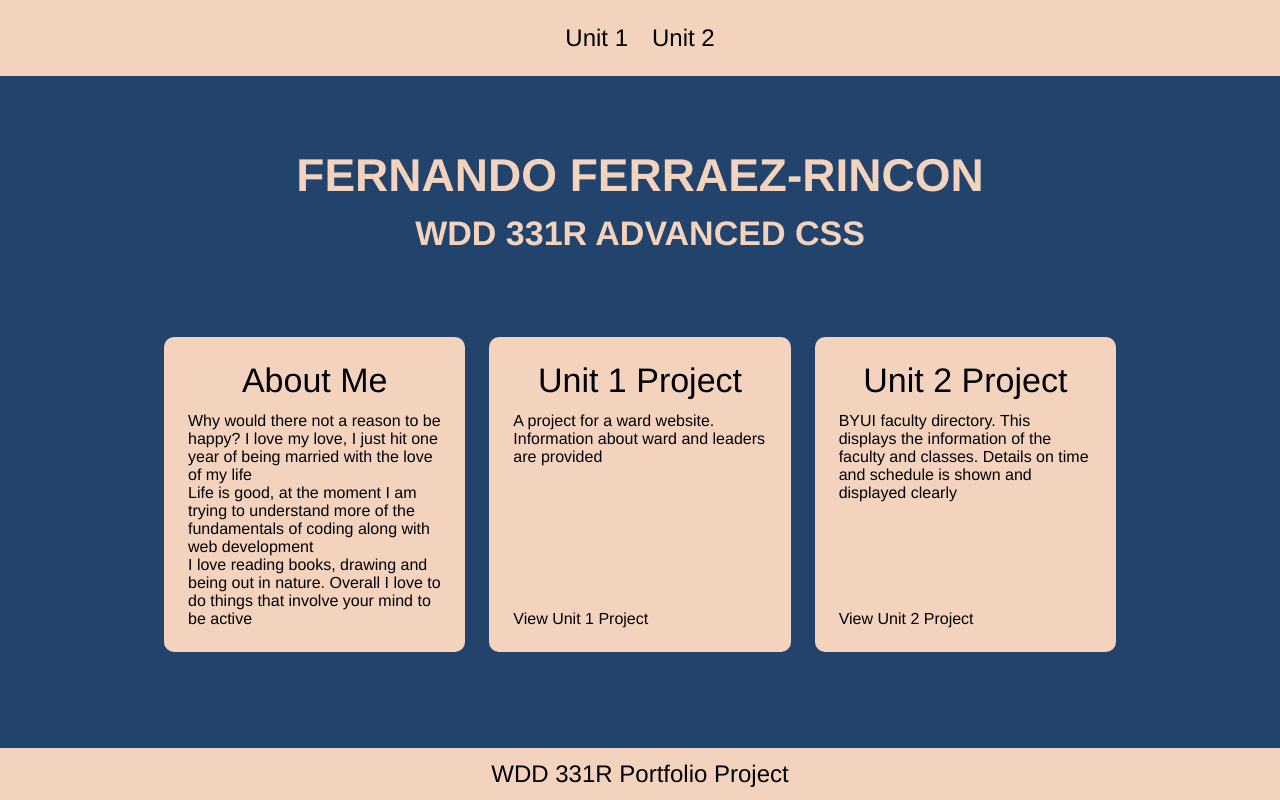
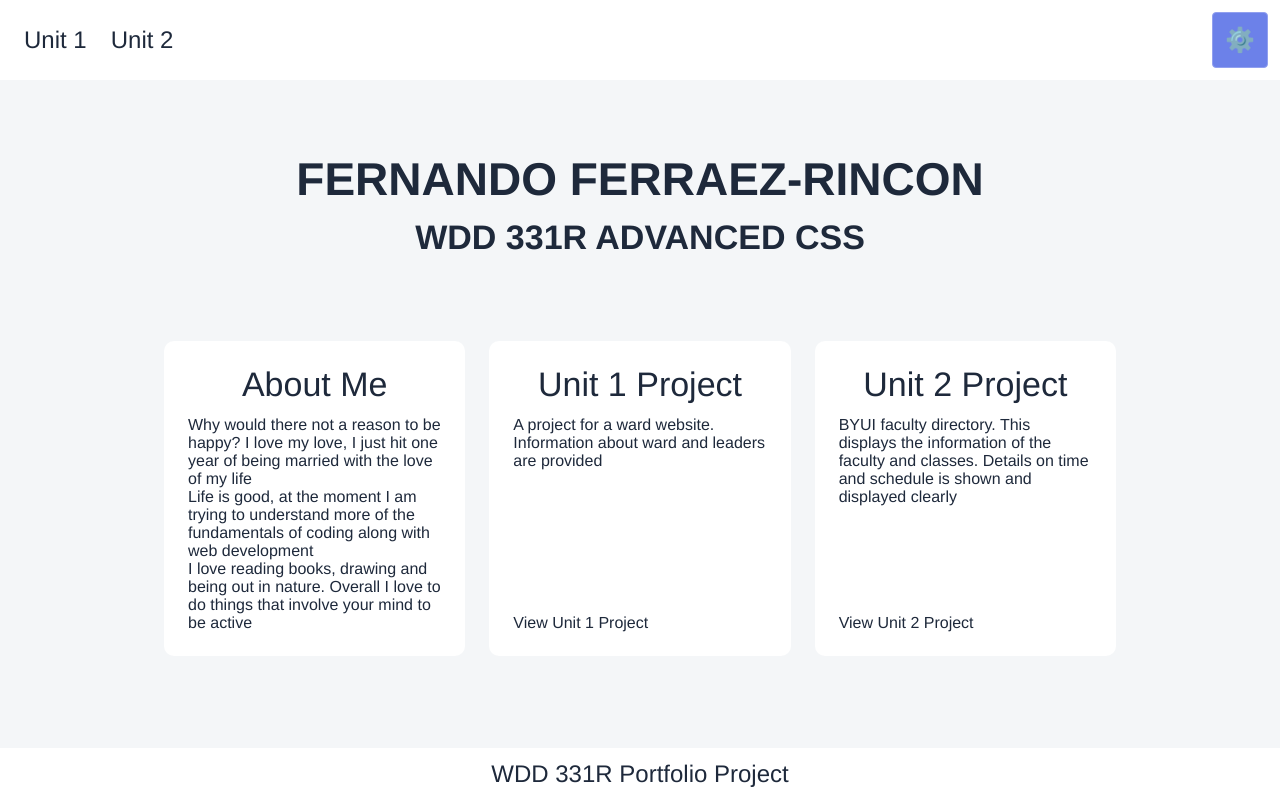
Before and after one commit to cachito2002/wdd331-portfolio, a website: page index.html in a window 1280 px wide. Drawn offline with Linux system fonts and the light colour scheme.

Commit message:
finished assignments

```diff
--- a/css/components/components.css
+++ b/css/components/components.css
@@ -7,7 +7,7 @@ ul {
 .card {
     display: flex;
     flex-direction: column;
-    background-color: var(--text-color);
+    background-color: var(--color-surface);
     padding: var(--medium-spacing);
     color: var(--normal-color);
     border-radius: var(--border-radius);
--- /dev/null
+++ b/css/components/theme-toggle.css
@@ -0,0 +1,155 @@
+details.theme-menu {
+    position: relative;
+    display: inline-block;
+    width: max-content;
+    margin: 0;
+    padding: 0;
+    border: none;
+    background: transparent;
+    flex-shrink: 0;
+    box-shadow: none;
+    overflow: visible;
+    color: inherit;
+
+    &:focus,
+    &:focus-visible {
+        outline: none;
+    }
+
+    > summary.theme-control {
+        text-transform: none;
+        font-weight: normal;
+        list-style: none;
+        width: max-content;
+
+        &::after {
+            content: none;
+            display: none;
+        }
+
+        &::-webkit-details-marker {
+            display: none;
+        }
+
+        &::marker {
+            content: '';
+        }
+
+        &:focus {
+            outline: none;
+        }
+
+        &:focus-visible {
+            outline: var(--outline-width) solid var(--color-accent);
+            outline-offset: var(--outline-width);
+        }
+
+        &::before {
+            content: '\2699\FE0F';
+        }
+    }
+
+    .theme-control {
+        box-sizing: border-box;
+        display: inline-flex;
+        align-items: center;
+        justify-content: center;
+        min-width: calc(var(--icon-size-md) + var(--spacing-md));
+        min-height: calc(var(--icon-size-md) + var(--spacing-md));
+        margin: 0;
+        padding: 0;
+        font-size: var(--icon-size-sm);
+        line-height: 1;
+        color: var(--header-text);
+        background-color: var(--theme-toggle-bg);
+        border: 1px solid var(--theme-toggle-border);
+        border-radius: var(--radius-sm);
+        cursor: pointer;
+        transition:
+            background-color var(--transition-base),
+            border-color var(--transition-base);
+
+        &:hover {
+            background-color: var(--theme-toggle-bg-hover);
+            border-color: var(--theme-toggle-border-hover);
+        }
+    }
+
+    > .theme-extra {
+        position: absolute;
+        z-index: 50;
+        top: calc(100% + var(--spacing-md));
+        right: 0;
+        margin: 0;
+        display: flex;
+        flex-direction: column;
+        align-items: flex-end;
+        gap: var(--spacing-md);
+        padding: 0;
+        background: none;
+        border: none;
+        box-shadow: none;
+    }
+
+    &:not([open]) > .theme-extra {
+        display: none;
+    }
+
+    &[open] > .theme-extra {
+        animation: theme-extra-reveal 0.2s ease-out;
+    }
+
+    .theme-pick {
+        position: relative;
+
+        input {
+            position: absolute;
+            opacity: 0;
+            width: 0;
+            height: 0;
+            margin: 0;
+            pointer-events: none;
+        }
+
+        &:has(input:focus-visible) {
+            outline: var(--outline-width) solid var(--color-accent);
+            outline-offset: var(--outline-width);
+        }
+    }
+}
+
+html:has(input[name='theme-preference'][value='light']:checked) {
+    & details.theme-menu > summary.theme-control::before {
+        content: '\2600\FE0F';
+    }
+
+    & details.theme-menu .theme-pick[data-theme-pick='light'] {
+        display: none;
+    }
+}
+
+html:has(input[name='theme-preference'][value='dark']:checked) {
+    & details.theme-menu > summary.theme-control::before {
+        content: '\1F316';
+    }
+
+    & details.theme-menu .theme-pick[data-theme-pick='dark'] {
+        display: none;
+    }
+}
+
+html:has(input[name='theme-preference'][value='system']:checked) {
+    & details.theme-menu .theme-pick[data-theme-pick='system'] {
+        display: none;
+    }
+}
+
+@keyframes theme-extra-reveal {
+    from {
+        transform: translateY(-0.4rem);
+    }
+
+    to {
+        transform: translateY(0);
+    }
+}
--- a/css/layout/layout.css
+++ b/css/layout/layout.css
@@ -31,7 +31,10 @@ main > section {
 }
 
 .page-header {
-    background-color: var(--text-color);
+    display: flex;
+    align-items: center;
+    justify-content: space-between;
+    background-color: var(--color-surface);
     a {
         color: var(--normal-color);
         font-size: var(--font-size-small_medium);
@@ -51,7 +54,7 @@ main > section {
 }
 
 .page-footer {
-    background-color: var(--text-color);
+    background-color: var(--color-surface);
     margin: 0;
 
     p {
--- a/css/main.css
+++ b/css/main.css
@@ -10,4 +10,6 @@
 
 @import "./components/components.css" layer(components);
 
+@import url('components/theme-toggle.css') layer(components);
+
 @import "./utilities/utilities.css" layer(utilities);
--- a/css/tokens/colors.css
+++ b/css/tokens/colors.css
@@ -1,9 +1,83 @@
 :root {
-    --text-color: #F3D3BD;
-    --primary-color: #dc2f43;
-    --background-color: #22436b;
-    --accent-color: #b3cbfef9;
-    --classic-link-color: white;
-    --normal-color: black;
+
+    color-scheme: light;
+
+
+    --text-color: var(--color-text);
+    --primary-color: var(--color-accent);
+    --background-color: var(--color-bg);
+    --accent-color: var(--color-accent);
+    --classic-link-color: var(--color-link);
+    --normal-color: var(--color-text);
     --verification: rgb(82, 135, 82);
+
+    /* ---- Seeds ---- */
+    --seed-bg: #f4f6f8;
+    --seed-surface: #ffffff;
+    --seed-text: #1e293b;
+    --seed-text-muted: #64748b;
+    --seed-accent: oklch(0.55 0.2 270);  /* CHANGE THIS: Choose your own hue */
+    --seed-accent-hover: color-mix(in oklch, var(--seed-accent) 80%, black);
+    --seed-link: var(--seed-accent);
+    --seed-link-hover: var(--seed-accent-hover);
+    --seed-border: #e2e8f0;
+    --seed-border-strong: #cbd5e1;
 }
+
+:root {
+    /* ---- Accent ramp ---- */
+    --accent-200: color-mix(in oklch, var(--seed-accent) 30%, white);
+    --accent-300: color-mix(in oklch, var(--seed-accent) 50%, white);
+    --accent-400: color-mix(in oklch, var(--seed-accent) 75%, white);
+    --accent-500: var(--seed-accent);
+    --accent-600: color-mix(in oklch, var(--seed-accent) 80%, black);
+    --accent-700: color-mix(in oklch, var(--seed-accent) 60%, black);
+    --accent-800: color-mix(in oklch, var(--seed-accent) 40%, black);
+}
+
+
+
+/* User chose dark */
+html:has(input[name='theme-preference'][value='dark']:checked) {
+    color-scheme: dark;
+}
+
+/* User chose system and OS is dark */
+@media (prefers-color-scheme: dark) {
+    html:has(input[name='theme-preference'][value='system']:checked) {
+        color-scheme: dark;
+    }
+}
+:root,
+
+html {
+    /* ---- Semantic tokens ---- */
+    --color-bg: light-dark(var(--seed-bg), oklch(0.18 0.02 260));
+    --color-surface: light-dark(var(--seed-surface), oklch(0.22 0.03 260));
+    --color-text: light-dark(var(--seed-text), oklch(0.88 0.02 260));
+    --color-text-muted: light-dark(var(--seed-text-muted), oklch(0.68 0.03 250));
+    --color-accent: light-dark(var(--seed-accent), oklch(0.62 0.15 240));
+    --color-accent-hover: light-dark(var(--seed-accent-hover), oklch(0.68 0.18 240));
+    --color-link: light-dark(var(--seed-link), oklch(0.65 0.16 240));
+    --color-link-hover: light-dark(var(--seed-link-hover), oklch(0.72 0.18 240));
+    --color-border: light-dark(var(--seed-border), oklch(0.32 0.02 260));
+    --color-border-strong: light-dark(var(--seed-border-strong), oklch(0.38 0.02 260));
+
+    /* Tint the native checkboxes, radios, and range sliders */
+    accent-color: var(--color-accent);
+
+    /* ---- Header chrome ---- */
+    --header-bg: var(--color-accent);
+    --header-text: light-dark(#ffffff, #f0f4f8);
+
+    /* ---- Theme toggle (consumed by theme-toggle.css) ---- */
+    --theme-toggle-bg: color-mix(in srgb, var(--header-text) 20%, var(--header-bg));
+    --theme-toggle-border: color-mix(in srgb, var(--header-text) 40%, var(--header-bg));
+    --theme-toggle-bg-hover: color-mix(in srgb, var(--header-text) 30%, var(--header-bg));
+    --theme-toggle-border-hover: color-mix(in srgb, var(--header-text) 55%, var(--header-bg));
+
+    /* ---- Shadows ---- */
+    --shadow-color: light-dark(rgb(0 0 0 / 0.09), rgb(0 0 0 / 0.28));
+    --shadow-sm: 0 1px 2px 0 var(--shadow-color);
+    --shadow-md: 0 1px 3px 0 var(--shadow-color);
+}
--- a/css/tokens/variables.css
+++ b/css/tokens/variables.css
@@ -1,13 +1,60 @@
 :root {
-    --small-spacing: 12px;
-    --medium-spacing: 24px;
-    --large-spacing: 36px;
-    --extra-large-spacing: 46px;
-    --font-family: Helvetica, Apple, sans-serif;
-    --border-radius: 10px;
+    /* SPACING */
+    --spacing-sm: 12px;
+    --spacing-md: 24px;
+    --spacing-lg: 36px;
+    --spacing-xl: 46px;
 
-    --font-size-small: 14px;
-    --font-size-small_medium: 24px;
-    --font-size-medium: 34px;
-    --font-size-large: 46px;
+     /* FONT SIZE */
+    --font-size-sm: 14px;
+    --font-size-sm-md: 24px;
+    --font-size-md: 34px;
+    --font-size-lg: 46px;
+
+     /* RADIUS */
+    --radius-sm: 4px;
+    --radius-md: 6px;
+    --radius-lg: 8px;
+    --radius-default: 10px;
+
+    /* FAMILY-FONT */
+    --font-family-sans: Helvetica, Ariel, sans-serif;
+    --font-family-mono: monospace;
+
+     /* TRANSITIONS */
+    --transition-base: 0.2s ease;
+
+    /* ICONS */
+    --icon-size-sm: 24px;
+    --icon-size-md: 32px;
+
+    /* FOCUS */
+    --outline-width: 2px;
+    --outline-offset: 3px;
+
+
+    /* LEGACY SPACE TOKENS */
+    --small-spacing: var(--spacing-sm);
+    --medium-spacing: var(--spacing-md);
+    --large-spacing: var(--spacing-lg);
+    --extra-large-spacing: var(--spacing-xl);
+
+
+     /* LEGACY FONT SIZE */
+    --font-size-small: var(--font-size-sm);
+    --font-size-small_medium: var(--font-size-sm-md);
+    --font-size-medium: var(--font-size-md);
+    --font-size-large: var(--font-size-lg);
+
+    /* LEGACY FAMILY-FONT TOKENS */
+    --font-family: var(--font-family-sans);
+
+
+    /* LEGACY RADIUSTOKENS */
+    --border-radius: var(--radius-default);
+
+
+
+
+
 }
--- a/index.html
+++ b/index.html
@@ -4,6 +4,7 @@
     <meta charset="UTF-8">
     <meta name="viewport" content="width=device-width, initial-scale=1.0">
     <title>Portfolio</title>
+    <script src="js/theme-preference.js"></script>
     <link rel="stylesheet" href="css/main.css">
 </head>
 <body>
@@ -14,6 +15,28 @@
                 <li><a href="unit-2/layered-components/index.html">Unit 2</a></li>
             </ul>
         </nav>
+        <details class="theme-menu">
+    <summary class="theme-control">
+        <span class="visually-hidden">Color scheme</span>
+    </summary>
+    <div class="theme-extra" role="group" aria-label="Choose color scheme">
+        <label class="theme-control theme-pick" data-theme-pick="light">
+            <input name="theme-preference" type="radio" value="light">
+            <span aria-hidden="true">&#9788;&#65039;</span>
+            <span class="visually-hidden">Light</span>
+        </label>
+        <label class="theme-control theme-pick" data-theme-pick="system">
+            <input name="theme-preference" type="radio" value="system">
+            <span aria-hidden="true">&#9881;&#65039;</span>
+            <span class="visually-hidden">System default</span>
+        </label>
+        <label class="theme-control theme-pick" data-theme-pick="dark">
+            <input name="theme-preference" type="radio" value="dark">
+            <span aria-hidden="true">&#127766;</span>
+            <span class="visually-hidden">Dark</span>
+        </label>
+    </div>
+</details>
     </header>
     <main>
         <h1>FERNANDO FERRAEZ-RINCON</h1>
--- /dev/null
+++ b/js/theme-preference.js
@@ -0,0 +1,57 @@
+/**
+ * Theme preference: restore on load (before paint) and persist on change.
+ * Load in <head> WITHOUT defer or async.
+ */
+(() => {
+    const ALLOWED = new Set(['light', 'system', 'dark']);
+    const id = 'theme-preference-sync';
+
+    let container = document.getElementById(id);
+    if (!container) {
+        container = document.createElement('div');
+        container.id = id;
+        container.hidden = true;
+        container.setAttribute('aria-hidden', 'true');
+
+        ['light', 'system', 'dark'].forEach((v) => {
+            const input = document.createElement('input');
+            input.type = 'radio';
+            input.name = 'theme-preference';
+            input.value = v;
+            if (v === 'system') {
+                input.checked = true;
+            }
+            container.appendChild(input);
+        });
+
+        const mount = document.body ?? document.head;
+        if (mount) {
+            mount.appendChild(container);
+        }
+    }
+
+    let stored = null;
+    try {
+        stored = localStorage.getItem('theme-preference');
+    } catch {
+        /* storage may be disabled */
+    }
+
+    const value = ALLOWED.has(stored) ? stored : 'system';
+    const input = container.querySelector(
+        'input[value="' + value + '"]'
+    );
+    if (input) {
+        input.checked = true;
+    }
+
+    document.addEventListener('change', (e) => {
+        if (e.target.name === 'theme-preference') {
+            try {
+                localStorage.setItem('theme-preference', e.target.value);
+            } catch {
+                /* storage may be disabled */
+            }
+        }
+    });
+})();
```
Also changed, not shown: css/utilities/utilities.css (+11 -0 lines), README.md, dist/styles.css.
